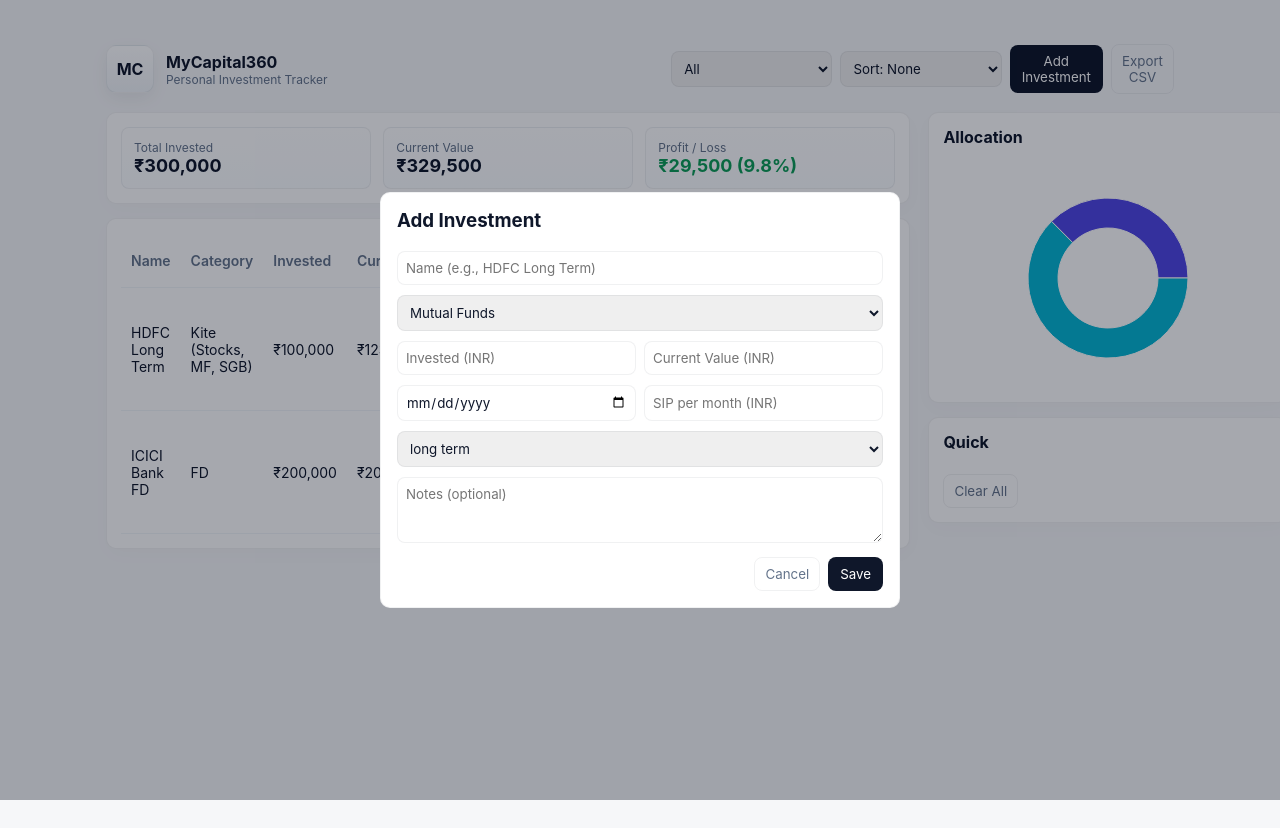
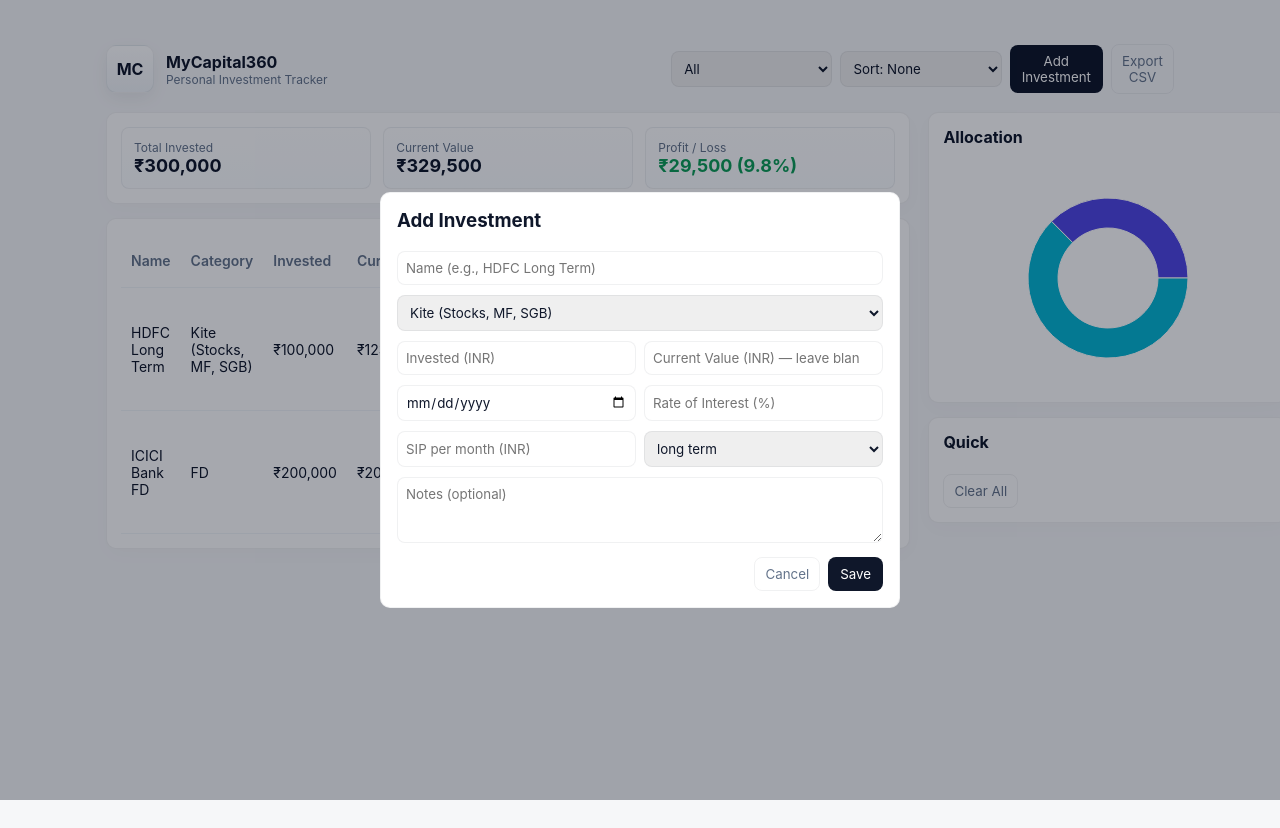
Before and after one commit to sharanuvl1-png/InvestmentTracker, a React (Vite) app in the folder frontend/: page / in a window 1280 px wide. Both pictures are taken after a click on the button "Add Investment". Built offline with nearby package versions, Linux system fonts and the light colour scheme.

Commit message:
Update AddInvestmentModal.jsx

```diff
--- a/frontend/src/components/AddInvestmentModal.jsx
+++ b/frontend/src/components/AddInvestmentModal.jsx
@@ -1,18 +1,59 @@
 import React, { useState } from "react";
+
+const CATEGORY_OPTIONS = [
+  "Bonds",
+  "Kite (Stocks, MF, SGB)",
+  "NPS",
+  "PPF",
+  "SSS",
+  "PF",
+  "FD",
+  "ULIP",
+  "Gold Physical",
+  "Reliance Jewel",
+  "LIC",
+  "Car",
+  "Plot",
+  "Bikes",
+  "Others"
+];
 
 export default function AddInvestmentModal({ onClose, onSave }){
   const [name, setName] = useState("");
-  const [category, setCategory] = useState("Mutual Funds");
+  const [category, setCategory] = useState(CATEGORY_OPTIONS[1]); // default Kite
   const [invested, setInvested] = useState("");
   const [current, setCurrent] = useState("");
   const [date, setDate] = useState("");
   const [notes, setNotes] = useState("");
   const [sip, setSip] = useState("");
   const [tag, setTag] = useState("long term");
+  const [roi, setRoi] = useState("");
 
   function submit(e){
     e.preventDefault();
-    onSave({ name, category, invested: Number(invested||0), current: Number(current||0), date, notes, sip: Number(sip||0), tag });
+
+    const investedNum = Number(invested || 0);
+    const currentNum = Number(current || 0);
+    const roiNum = Number(roi || 0);
+
+    // auto-calc current if current not provided but roi + date given
+    let autoCurrent = currentNum;
+    if ((!current || Number(current) === 0) && roiNum > 0 && date) {
+      const years = Math.max(0, (Date.now() - new Date(date).getTime()) / (365.25 * 24 * 60 * 60 * 1000));
+      autoCurrent = Number((investedNum * Math.pow(1 + roiNum / 100, years)).toFixed(2));
+    }
+
+    onSave({
+      name,
+      category,
+      invested: investedNum,
+      current: autoCurrent || currentNum,
+      date,
+      notes,
+      sip: Number(sip || 0),
+      tag,
+      roi: roiNum
+    });
   }
 
   return (
@@ -23,29 +64,25 @@ export default function AddInvestmentModal({ onClose, onSave }){
           <div className="form-row">
             <input className="input" placeholder="Name (e.g., HDFC Long Term)" value={name} onChange={e=>setName(e.target.value)} required />
           </div>
+
           <div className="form-row">
             <select className="input" value={category} onChange={e=>setCategory(e.target.value)}>
-              <option>Mutual Funds</option>
-              <option>Stocks</option>
-              <option>Fixed Deposits</option>
-              <option>Gold</option>
-              <option>Bonds</option>
-              <option>PPF</option>
-              <option>ULIP</option>
-              <option>Others</option>
+              {CATEGORY_OPTIONS.map(c => <option key={c} value={c}>{c}</option>)}
             </select>
           </div>
+
           <div className="form-row">
             <input className="input" placeholder="Invested (INR)" type="number" value={invested} onChange={e=>setInvested(e.target.value)} />
-            <input className="input" placeholder="Current Value (INR)" type="number" value={current} onChange={e=>setCurrent(e.target.value)} />
+            <input className="input" placeholder="Current Value (INR) — leave blank to auto-calc" type="number" value={current} onChange={e=>setCurrent(e.target.value)} />
           </div>
 
           <div className="form-row">
             <input className="input" placeholder="Date of Investment" type="date" value={date} onChange={e=>setDate(e.target.value)} />
-            <input className="input" placeholder="SIP per month (INR)" type="number" value={sip} onChange={e=>setSip(e.target.value)} />
+            <input className="input" placeholder="Rate of Interest (%)" type="number" value={roi} onChange={e=>setRoi(e.target.value)} />
           </div>
 
           <div className="form-row">
+            <input className="input" placeholder="SIP per month (INR)" type="number" value={sip} onChange={e=>setSip(e.target.value)} />
             <select className="input" value={tag} onChange={e=>setTag(e.target.value)}>
               <option value="long term">long term</option>
               <option value="short term">short term</option>
```
